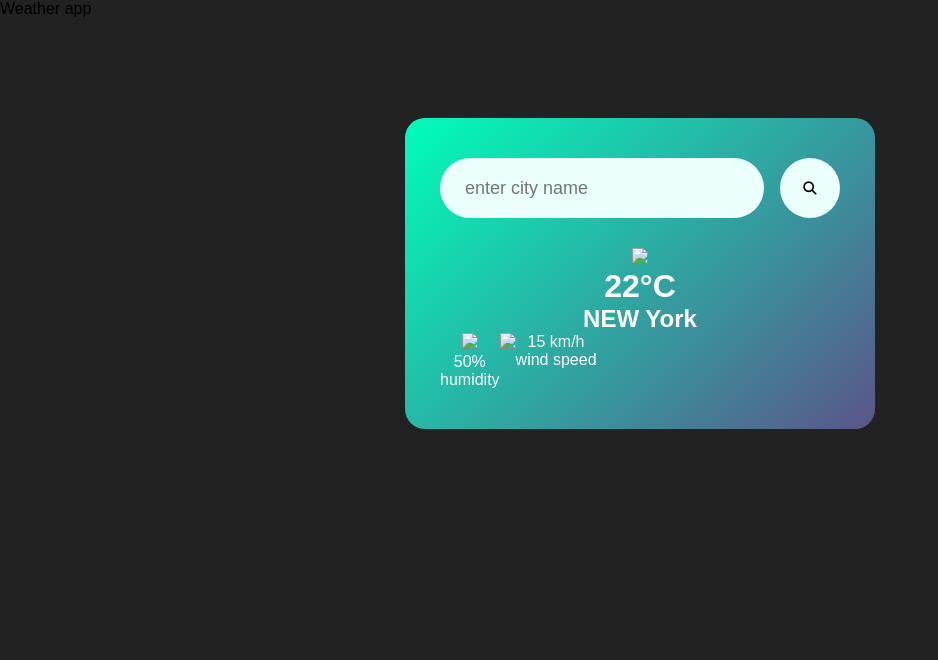
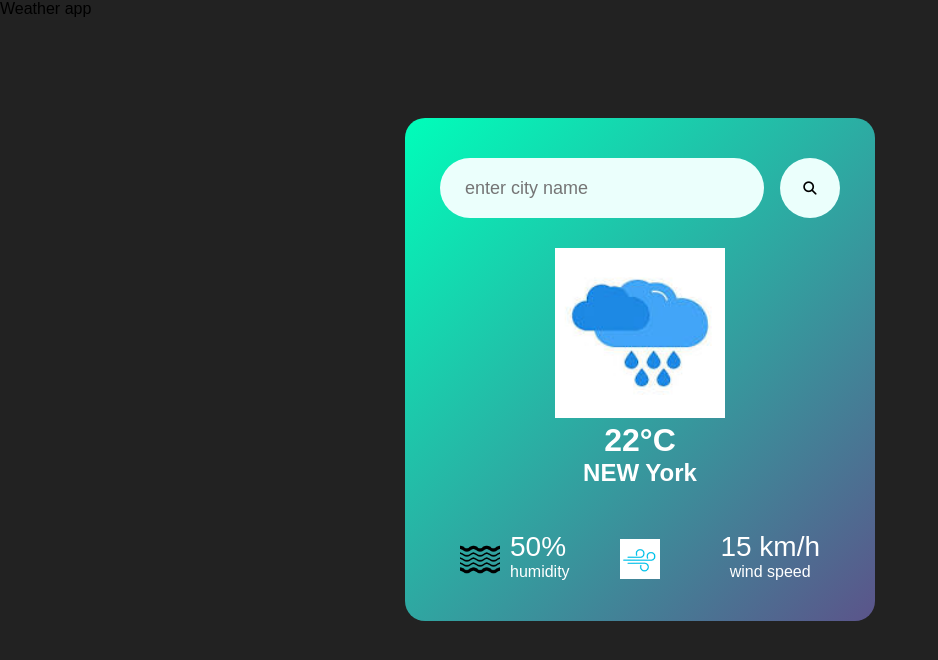
Before and after one commit to Iriboneye-Nina/Weather-App, a plain HTML site: page index.html in a window 1280 px wide. Shown: the whole page, without its empty margins (0-938 px from the left). Drawn offline with Linux system fonts and the light colour scheme.

Commit message:
new code

```diff
--- a/index.html
+++ b/index.html
@@ -14,19 +14,19 @@
         <button><i class="fa-solid fa-magnifying-glass"></i></button>
       </div>
       <div class="Weather">
-        <img src="images/rain.png" class="weather-icon">
+        <img src="/images/rain .jpg" class="weather-icon">
         <h1 class="temp">22°C</h1>
         <h2 class="city">NEW York</h2>
         <div class="details">
           <div class="col">
-            <img src="images">
+            <img src="/images/hummidity.jpg">
             <div>
               <p class="humidity">50%</p>
               <p>humidity</p>
             </div>
           </div>
           <div class="col">
-            <img src="images/wind.png">
+            <img src="/images/windy.jpg">
           </div>
           <div>
             <p class="wind">15 km/h</p>
--- a/styles.css
+++ b/styles.css
@@ -62,4 +62,21 @@
 }
 .details{
     display: flex;
+    align-items: center;
+    justify-content: space-between;
+    padding: 0 20px;
+    margin-top: 50px;
 }
+.col{
+    display: flex;
+    align-items: center;
+    text-align: left;
+}
+.col img{
+    width: 40px;
+    margin-right: 10px;
+}
+.humidity, .wind{
+    font-size: 28px;
+    margin-top: -6px;
+}
```
Also changed, not shown: app.js (+8 -0 lines), images/hummidity.jpg (added), images/rain .jpg (added), images/windy.jpg (added).
